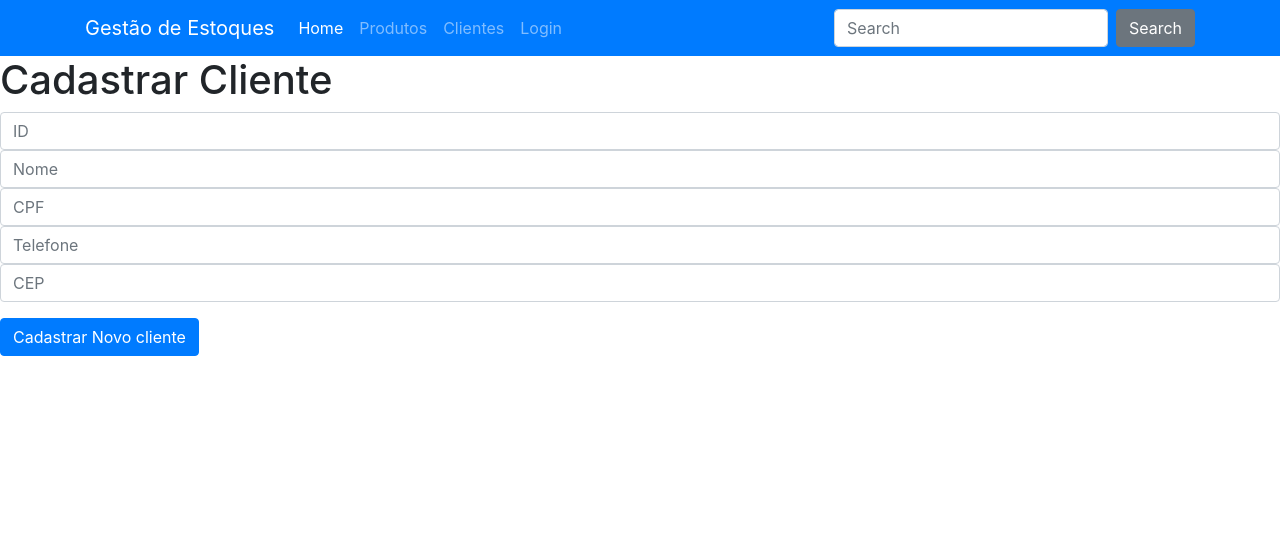
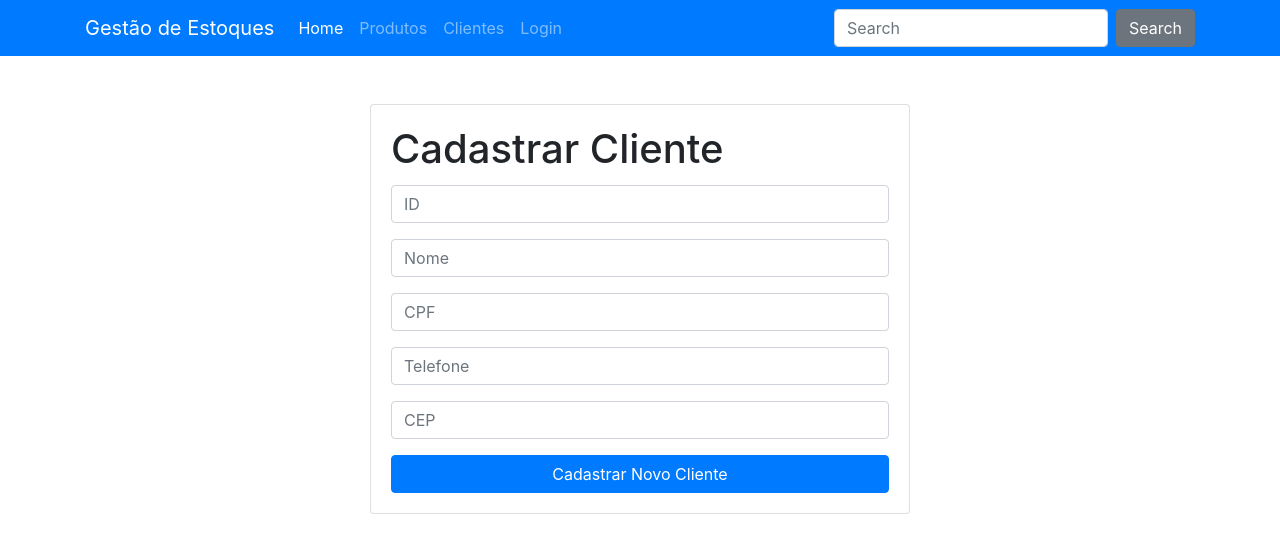
Before and after one commit to LucasAlexandre-devops/pmv-ads-2024-1-e5-universalbox-app-t6, a React (Create React App) app in the folder codigo-fonte/universal-box/: page /cadastrocliente in a window 1280 px wide. Shown: the top 550 px of the page. Built offline with nearby package versions, Linux system fonts and the light colour scheme.

Commit message:
Altera layout tela de cadastro de cliente

```diff
--- a/codigo-fonte/universal-box/src/routes/CadastroCliente.js
+++ b/codigo-fonte/universal-box/src/routes/CadastroCliente.js
@@ -1,23 +1,16 @@
-import React, { useState } from 'react'
+import React, { useState } from 'react';
 import Navbar from './Navbar';
 
 function CadastroCliente() {
     const [returnedData, setReturnedData] = useState('teste use state');
-    const [clientes, setClientes] = useState([]);
+    const [clientes, setClientes] = useState({ ClienteId: '', ClienteNome: '', ClienteCpf: '', ClienteTelefone: '', ClienteCep: '' });
 
     const setInput = (e) => {
         const { name, value } = e.target;
         console.log(value);
-        if (name === 'ClienteId') {
         setClientes(prevState => ({
             ...prevState,
-                [name]: parseInt(value)
-            }));
-            return;
-        }
-        setClientes(prevState => ({
-            ...prevState,
-            [name]: value
+            [name]: name === 'ClienteId' ? parseInt(value) : value
         }));
     }
 
@@ -29,9 +22,7 @@ function CadastroCliente() {
                 'Content-Type': 'application/json',
                 'Accept': 'application/json'
             },
-            body: JSON.stringify({
-                ...clientes
-            })
+            body: JSON.stringify(clientes)
         })
             .then(res => res.json());
         console.log(newData);
@@ -39,44 +30,64 @@ function CadastroCliente() {
     }
 
     return (
-        <form>
+        <div>
             <Navbar />
-
-            <div class="form-group">
-                <h1>Cadastrar Cliente</h1>
-                <input type='number'
-                    class="form-control"
+            <div className="container mt-5">
+                <div className="row justify-content-center">
+                    <div className="col-md-6">
+                        <div className="card">
+                            <div className="card-body">
+                                <h1 className="card-title">Cadastrar Cliente</h1>
+                                <div className="form-group">
+                                    <input
+                                        type='number'
+                                        className="form-control mb-3"
                                         placeholder="ID"
                                         name="ClienteId"
+                                        value={clientes.ClienteId}
                                         onChange={setInput} />
 
                                     <input
-                    class="form-control"
+                                        className="form-control mb-3"
                                         placeholder="Nome"
                                         name="ClienteNome"
+                                        value={clientes.ClienteNome}
                                         onChange={setInput} />
 
                                     <input
-                    class="form-control"
+                                        className="form-control mb-3"
                                         placeholder="CPF"
                                         name="ClienteCpf"
+                                        value={clientes.ClienteCpf}
                                         onChange={setInput} />
 
                                     <input
-                    class="form-control"
+                                        className="form-control mb-3"
                                         placeholder="Telefone"
                                         name="ClienteTelefone"
+                                        value={clientes.ClienteTelefone}
                                         onChange={setInput} />
 
                                     <input
-                    class="form-control"
+                                        className="form-control mb-3"
                                         placeholder="CEP"
                                         name="ClienteCep"
+                                        value={clientes.ClienteCep}
                                         onChange={setInput} />
                                 </div>
-            <button type="button" class="btn btn-primary" onClick={() => createCliente()}>Cadastrar Novo cliente</button>
-        </form>
+                                <button
+                                    type="button"
+                                    className="btn btn-primary btn-block"
+                                    onClick={createCliente}>
+                                    Cadastrar Novo Cliente
+                                </button>
+                            </div>
+                        </div>
+                    </div>
+                </div>
+            </div>
+        </div>
     );
 }
 
-export default CadastroCliente
+export default CadastroCliente;
```
Lines whose indentation alone changed are shown as unchanged.
